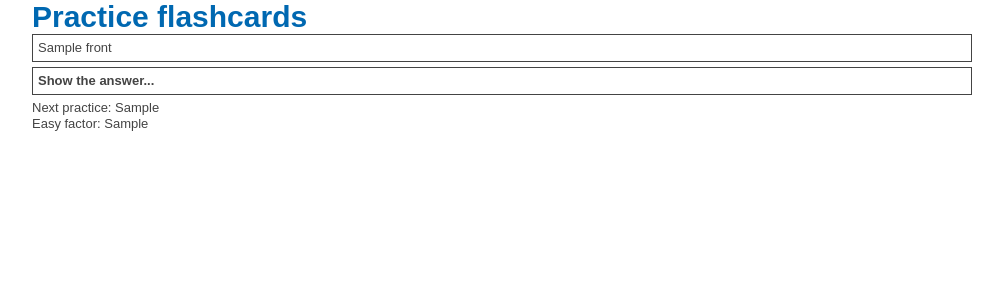
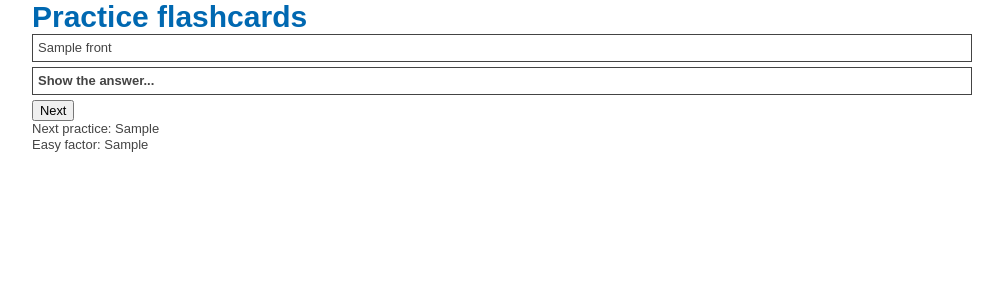
Before and after one commit to burun/Words-Memorizing, a Django app: template templates/flashcard/practice_flashcards.html in a window 1280 px wide. Shown: the part 36-336 px from the top of the page, without its empty margins (138-1141 px from the left). Run offline with Django 3.2, Linux system fonts and the light colour scheme; data comes from the database, SQL or seed files in the repository; both versions use the stored data as it was after the commit; the template is opened without the code that fills it: values that come from a table or form of the project are taken from there, most other values are stand-ins (such as "Sample title", 1, 10 or a date in 2020); parts of the project's set-up code (start-up, migrations or seed data) failed here and were passed over; some libraries are stand-ins or nearby versions.

Commit message:
Add a next button to refresh the page instead of refreshing by F5

```diff
--- a/templates/flashcard/practice_flashcards.html
+++ b/templates/flashcard/practice_flashcards.html
@@ -1,4 +1,5 @@
 {% extends "flashcard/base.html" %}
+
 
 	{% block title %}
         Practice flashcard #{{ flashcard.id }}
@@ -33,6 +34,16 @@
             </div>
         </div>
 
+        <div>
+            <button onclick="RefreshButton()">Next</button>
+        </div>
+
+        <script>
+        function RefreshButton() {
+            location.reload();
+        }
+        </script>
+
         <div class="rating_box">
 <!--  -->
         </div>
```
Also changed, not shown: db.sqlite3.
